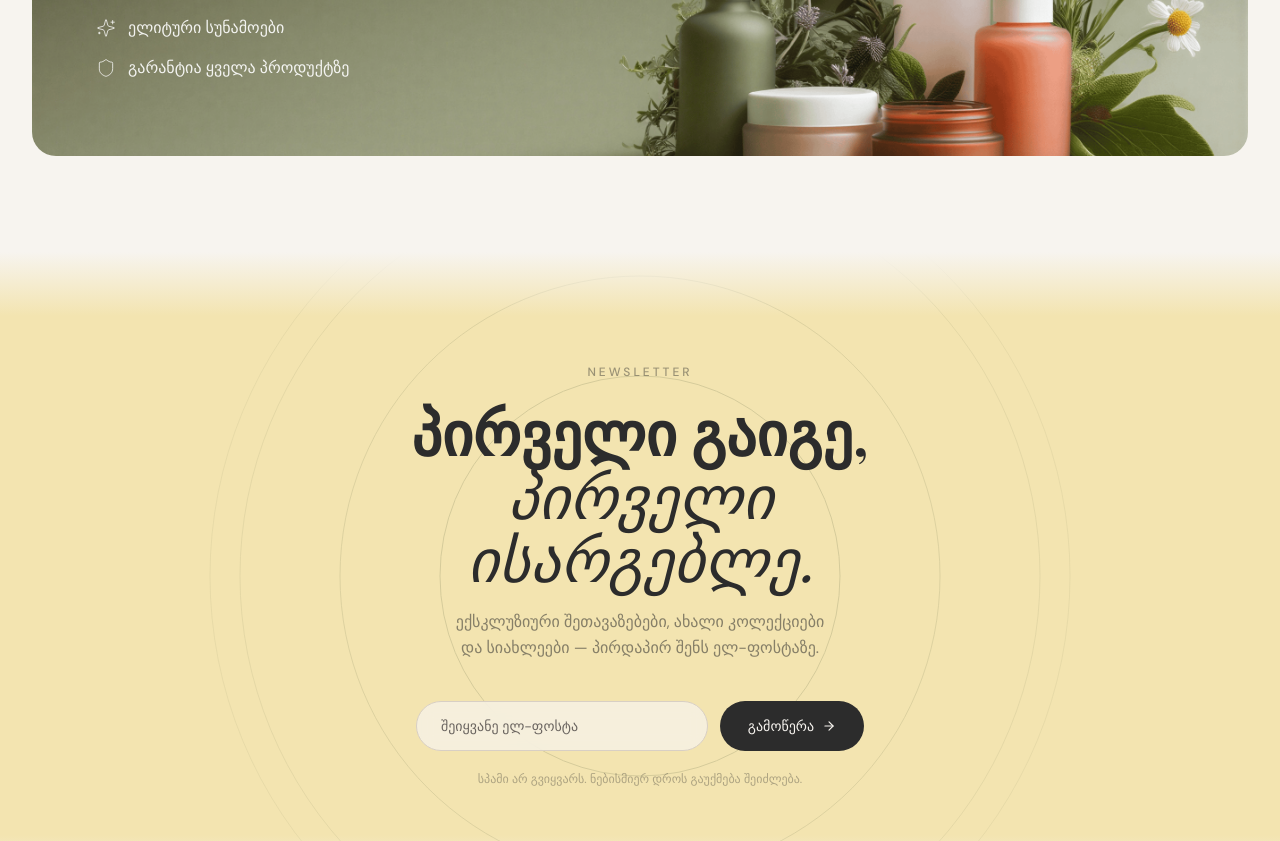
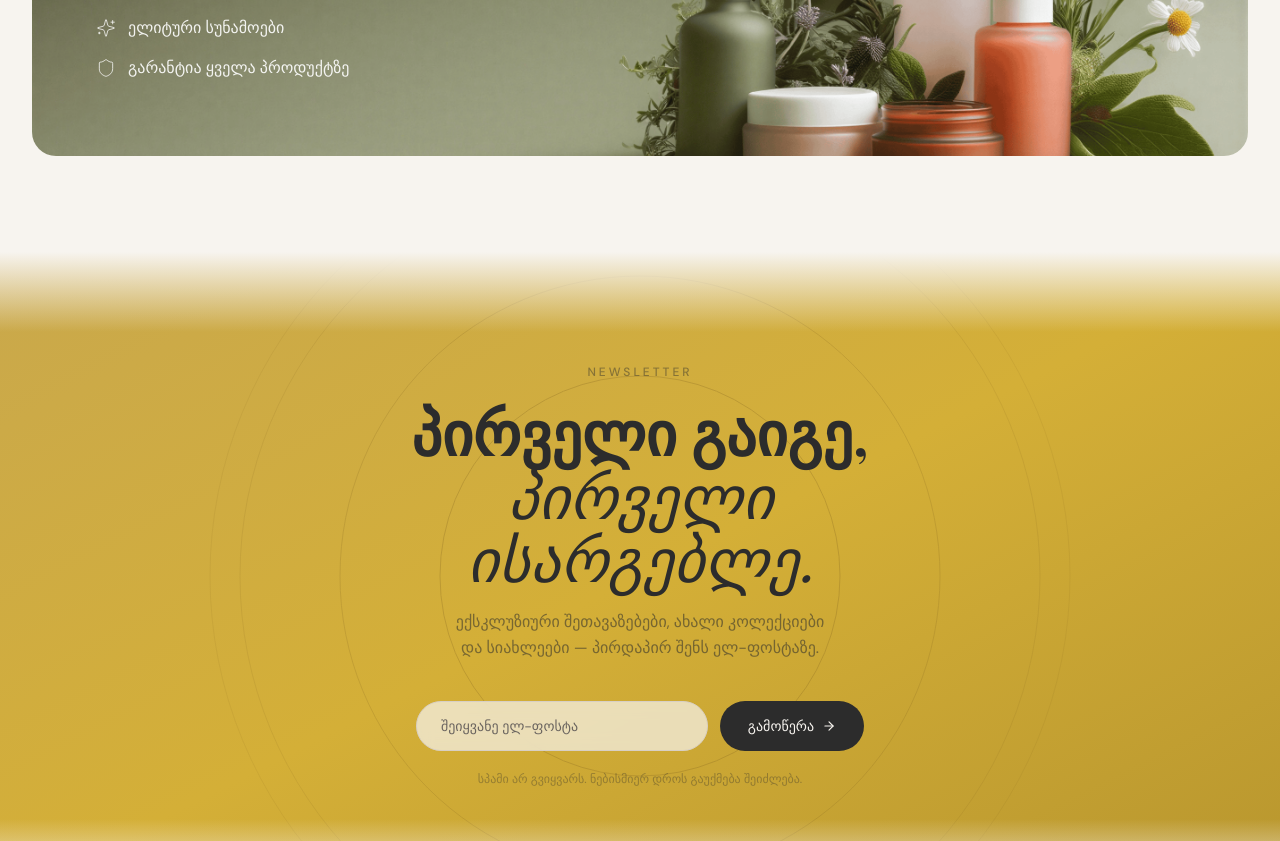
Before and after one commit to jabamtsariashvili085-droid/samkaulebi.shop, a Next.js app: page / in a window 1280 px wide. Shown: the part 6720-7561 px from the top of the page. Built offline with nearby package versions, Linux system fonts and the light colour scheme.

Commit message:
design: newsletter luxury gold gradient background

```diff
--- a/components/boty/newsletter.tsx
+++ b/components/boty/newsletter.tsx
@@ -16,7 +16,7 @@ export function Newsletter() {
   }
 
   return (
-    <section className="relative py-28 overflow-hidden bg-[#F3E4B0]">
+    <section className="relative py-28 overflow-hidden bg-gradient-to-br from-[#C9A84C] via-[#D4AF37] to-[#B8962E]">
       {/* Decorative background rings */}
       <div className="absolute inset-0 flex items-center justify-center pointer-events-none select-none">
         <svg
@@ -24,18 +24,18 @@ export function Newsletter() {
           height="900"
           viewBox="0 0 900 900"
           fill="none"
-          className="opacity-[0.18]"
+          className="opacity-[0.25]"
         >
-          <circle cx="450" cy="450" r="200" stroke="#4F5B3A" strokeWidth="1" />
-          <circle cx="450" cy="450" r="300" stroke="#4F5B3A" strokeWidth="0.75" />
-          <circle cx="450" cy="450" r="400" stroke="#4F5B3A" strokeWidth="0.5" />
-          <circle cx="450" cy="450" r="430" stroke="#4F5B3A" strokeWidth="0.4" />
+          <circle cx="450" cy="450" r="200" stroke="#7A5C1E" strokeWidth="1" />
+          <circle cx="450" cy="450" r="300" stroke="#7A5C1E" strokeWidth="0.75" />
+          <circle cx="450" cy="450" r="400" stroke="#7A5C1E" strokeWidth="0.5" />
+          <circle cx="450" cy="450" r="430" stroke="#7A5C1E" strokeWidth="0.4" />
         </svg>
       </div>
 
       {/* Soft top/bottom edge fades */}
-      <div className="absolute inset-x-0 top-0 h-16 bg-gradient-to-b from-background to-transparent" />
-      <div className="absolute inset-x-0 bottom-0 h-16 bg-gradient-to-t from-background to-transparent" />
+      <div className="absolute inset-x-0 top-0 h-20 bg-gradient-to-b from-background to-transparent" />
+      <div className="absolute inset-x-0 bottom-0 h-20 bg-gradient-to-t from-background to-transparent" />
 
       <div className="relative max-w-7xl mx-auto px-6 lg:px-8">
         <div className="max-w-xl mx-auto text-center">
```
